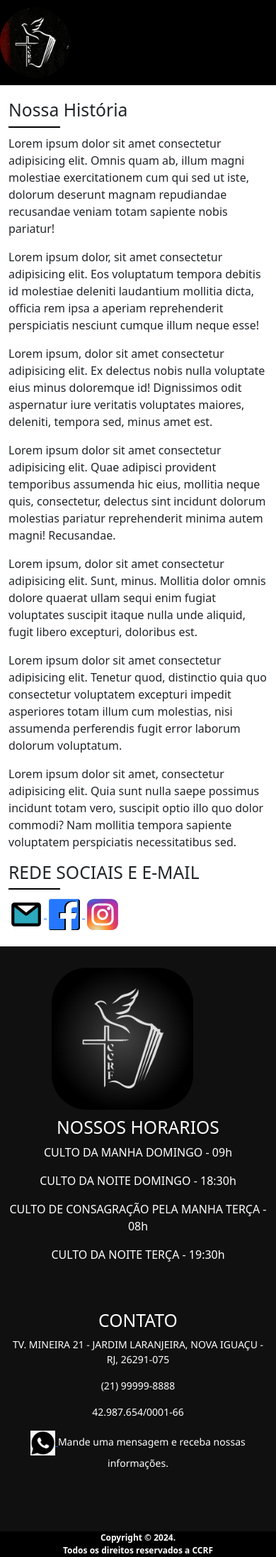
After one commit to williamrx777/ccrf, a Django app: page /quemsomos/ in a window 390 px wide. The commit adds this page. Shown: the whole page at 71% size. Run offline with Django 5.2, Linux system fonts and the light colour scheme.

Commit message:
`Refactor HTML templates and CSS styles for responsive design and layout adjustments`

```diff
--- /dev/null
+++ b/culto/templates/footer.html
@@ -0,0 +1,30 @@
+{% load static %}
+<footer>
+    <div class="container">
+      <img class="logo" width="200px"  src="{% static 'logo.jpg' %}" alt="logo">
+      <div class="horario-footer">
+       <h2>NOSSOS HORARIOS</h2>
+         <p>CULTO DA MANHA DOMINGO - 09h</p>
+         <p>CULTO DA NOITE DOMINGO - 18:30h</p>
+         <p>CULTO DE CONSAGRAÇÃO PELA MANHA TERÇA - 08h</p>
+         <p>CULTO DA NOITE TERÇA - 19:30h</p>
+     </div>
+      <div class="endereco">
+        <h2 class="titulo">CONTATO</h2>
+         <p class="text-center">TV. MINEIRA 21 - JARDIM LARANJEIRA, NOVA IGUAÇU - RJ, 26291-075</p>
+         <p class="text-center">(21) 99999-8888</p>
+         <p class="text-center">42.987.654/0001-66</p>
+         <p>
+           <a href="#">
+             <img class="whatsapp" width="35px" src="{% static 'whatsapp.png' %}" alt="whatsapp">
+           </a>
+           Mande uma mensagem e receba nossas
+           informações.</p>
+     </div>
+
+   </div>
+ </footer>
+ <div class="copyright text-center " style="background-color: black; color: white; width: 100%; height: 100%; font-size: 12px;" >
+    Copyright © 2024.<br>
+Todos os direitos reservados a CCRF
+</div>
--- /dev/null
+++ b/culto/templates/header.html
@@ -0,0 +1,28 @@
+{% load static %}
+<header>
+  <div class="logo-container">
+    <!-- Logo -->
+    <img class="logo" width="100px" src="{% static 'logo-novo.jpg' %}" alt="Logo">
+
+    <!-- Botão de Toggle -->
+    <button class="menu-toggle" id="menuToggle">☰</button>
+  </div>
+
+  <!-- Navegação -->
+  <nav id="menu" class="menu">
+    <a class="rotas" href="{% url 'home' %}">Home</a>
+    <a class="rotas" href="{% url 'quemsomos' %}">Quem Somos</a>
+    <a class="rotas" href="{% url 'culto' %}">Culto</a>
+    <a class="rotas" href="{% url 'contato' %}">Contato</a>
+  </nav>
+</header>
+
+<!-- Script para Toggle -->
+<script>
+  const toggleButton = document.getElementById('menuToggle');
+  const menu = document.getElementById('menu');
+
+  toggleButton.addEventListener('click', () => {
+    menu.classList.toggle('show');
+  });
+</script>
--- /dev/null
+++ b/culto/templates/quem_somos.html
@@ -0,0 +1,41 @@
+{% load static %}
+<!DOCTYPE html>
+<html lang="pt-br">
+<head>
+    <meta charset="UTF-8">
+    <meta name="viewport" content="width=device-width, initial-scale=1.0">
+    <link rel="stylesheet" href="{% static 'styles.css' %}">
+    <link href="https://cdn.jsdelivr.net/npm/bootstrap@5.3.3/dist/css/bootstrap.min.css" rel="stylesheet" integrity="sha384-QWTKZyjpPEjISv5WaRU9OFeRpok6YctnYmDr5pNlyT2bRjXh0JMhjY6hW+ALEwIH" crossorigin="anonymous">
+    <title>Quem Somos</title>
+</head>
+<body>
+    {% include 'header.html' %}
+    <div class="container">
+
+        <h2 class="titulo">Nossa História</h2>
+        <div class="separador"></div>
+        <p>Lorem ipsum dolor sit amet consectetur adipisicing elit. Omnis quam ab, illum magni molestiae exercitationem cum qui sed ut iste, dolorum deserunt magnam repudiandae recusandae veniam totam sapiente nobis pariatur!</p>
+        <p>Lorem ipsum dolor, sit amet consectetur adipisicing elit. Eos voluptatum tempora debitis id molestiae deleniti laudantium mollitia dicta, officia rem ipsa a aperiam reprehenderit perspiciatis nesciunt cumque illum neque esse!</p>
+        <p>Lorem ipsum, dolor sit amet consectetur adipisicing elit. Ex delectus nobis nulla voluptate eius minus doloremque id! Dignissimos odit aspernatur iure veritatis voluptates maiores, deleniti, tempora sed, minus amet est.</p>
+        <p>Lorem ipsum dolor sit amet consectetur adipisicing elit. Quae adipisci provident temporibus assumenda hic eius, mollitia neque quis, consectetur, delectus sint incidunt dolorum molestias pariatur reprehenderit minima autem magni! Recusandae.</p>
+        <p>Lorem ipsum, dolor sit amet consectetur adipisicing elit. Sunt, minus. Mollitia dolor omnis dolore quaerat ullam sequi enim fugiat voluptates suscipit itaque nulla unde aliquid, fugit libero excepturi, doloribus est.</p>
+        <p>Lorem ipsum dolor sit amet consectetur adipisicing elit. Tenetur quod, distinctio quia quo consectetur voluptatem excepturi impedit asperiores totam illum cum molestias, nisi assumenda perferendis fugit error laborum dolorum voluptatum.</p>
+        <p>Lorem ipsum dolor sit amet, consectetur adipisicing elit. Quia sunt nulla saepe possimus incidunt totam vero, suscipit optio illo quo dolor commodi? Nam mollitia tempora sapiente voluptatem perspiciatis necessitatibus sed.</p>
+        <h2 class="titulo">REDE SOCIAIS E E-MAIL</h2>
+        <div class="separador"></div>
+        <div class="sociais">
+            <a href="mailto:ccrfni.rompendoemfe@gmail.com">
+              <img width="50px" src="{% static 'email.svg' %}" alt="email">
+          </a>
+           <a href="https://www.facebook.com/ccrfni.rompendoemfe" target="_blank">
+              <img width="50px" src="{% static 'facebook.svg' %}" alt="facebook">
+           </a>
+          <a href="https://www.instagram.com/comunidade_crf/" target="_blank">
+              <img width="50px" src="{% static 'instagram.svg' %}" alt="instagram">
+          </a>
+          </div>
+    </div>
+    {% include 'footer.html' %}
+    <script src="https://cdn.jsdelivr.net/npm/bootstrap@5.3.3/dist/js/bootstrap.bundle.min.js" integrity="sha384-YvpcrYf0tY3lHB60NNkmXc5s9fDVZLESaAA55NDzOxhy9GkcIdslK1eN7N6jIeHz" crossorigin="anonymous"></script>
+</body>
+</html>
--- a/culto/urls.py
+++ b/culto/urls.py
@@ -3,6 +3,8 @@ from django.urls import path
 
 urlpatterns = [
     path('', views.home, name='home'),
-    path('culto/', views.culto , name='culto'),
+    path('quemsomos/', views.quem_somos, name='quemsomos'),
+    path('culto/', views.culto, name='culto'),
+    path('contato/', views.contato, name='contato'),
 
 ]
--- a/culto/views.py
+++ b/culto/views.py
@@ -10,3 +10,9 @@ def culto(request):
     mensagem = Mensagem.objects.all()
     galeria = Galeria.objects.all()
     return render(request, 'culto.html', {'cultos': culto, 'mensagens': mensagem, 'galerias': galeria})
+
+def quem_somos(request):
+    return render(request, 'quem_somos.html')
+
+def contato(request):
+    return render(request, 'contato.html')
--- a/templates/static/styles.css
+++ b/templates/static/styles.css
@@ -1,44 +1,25 @@
+/* Estilos Gerais */
+body {
+  margin: 0;
+  padding: 0;
+  font-family: 'Times New Roman', Times, serif;
+}
+
+.logo {
+  margin-bottom: 10px;
+  text-align: center;
+  margin-right: 45px;
+  border-radius: 50px;
+}
+
 .fundo {
   background-size: cover;
   background-position: center;
   opacity: 1;
   width: 100%;
   height: 100vh;
-  }
-
-
-
-  aside {
-    padding-top: 50px;
-  }
-
-  .fundo {
   animation: fadeIn 2s ease-in-out forwards;
 }
-
-  /* @keyframes fadeIn {
-    from {
-        opacity: 0;
-    }
-    to {
-        opacity: 1;
-    }
-  } */
-
-  .container {
-    animation: slideIn 1s ease-in-out;
-  }
-
-  /* @keyframes slideIn {
-    from {
-        transform: translateY(0);
-        opacity: 0;
-    }
-    to {
-        transform: translateY(0);
-        opacity: 1;
-    }
-  } */
 
 .horario {
   text-align: center;
@@ -49,18 +30,46 @@
   padding-bottom: 50px;
 }
 
-  .animate__animated {
-    --animate-duration: 1.5s; /* duração da animação */
+.container {
+  padding: 20px 0;
+  animation: slideIn 1s ease-in-out;
 }
 
-  .pastores{
-    padding-top: 50px;
-    padding-bottom: 50px;
+.text-center {
+  text-align: center;
+  font-weight: 800;
+  font-size: 16px;
 }
 
+.img-fluid {
+  padding-top: 15px;
+  width: 100%;
+}
+
+.separador {
+  border: 1px solid black;
+  width: 20%;
+  margin-bottom: 10px;
+}
+
+.texto {
+  font-size: 18px;
+  font-family: 'Courier New', Courier, monospace;
+}
+
+/* Animações */
 @keyframes fadeIn {
   from {
-      transform: translateY(0px);
+    opacity: 0;
+  }
+  to {
+    opacity: 1;
+  }
+}
+
+@keyframes slideIn {
+  from {
+    transform: translateY(50px);
     opacity: 0;
   }
   to {
@@ -69,108 +78,7 @@
   }
 }
 
-  .fade-in {
-    animation: fadeIn 2s ease-in-out;
-  }
-
-  .separador {
-    padding: 10px;
-  }
-
-  .versiculo {
-    font-size: 16px;
-    font-family: Georgia, 'Times New Roman', Times, serif;
-    font-weight: 400;
-  }
-
-
-
-  .container-img {
-    display: flex;
-    flex-wrap: wrap;
-    gap: 15px;
-    font-size: 18px;
-    font-family: Impact, Haettenschweiler, 'Arial Narrow Bold', sans-serif;
-    font-weight: 400;
-    align-items: center;
-  }
-
-  .evento-img {
-    width: 25%;
-    margin-top: 15px;
-    margin-bottom: 15px;
-    cursor: pointer;
-    transition: transform 0.2s; /* smooth zoom */
-  }
-
-  .separador-evento {
-    border: 1px solid black;
-    width: 20%;
-    margin-bottom: 10px;
-  }
-
-  .aviso {
-    position: relative;
-    padding: 10px;
-    border-radius: 5px;
-  }
-
-  .modal {
-    display: none; /* Hidden by default */
-    position: fixed; /* Stay in place */
-    z-index: 1; /* Sit on top */
-    left: 0;
-    top: 0;
-    width: 100%;
-    height: 100%;
-    overflow: auto; /* Enable scroll if needed */
-    background-color: rgb(0, 0, 0); /* Fallback color */
-    background-color: rgba(0, 0, 0, 0.9); /* Black w/ opacity */
-  }
-
-  .modal.show {
-    display: block;
-  }
-
-  .modal-content {
-    margin: auto;
-    display: block;
-    width: 80%;
-    max-width: 700px;
-  }
-
-  .modal-content:hover {
-    transform: scale(1.1); /* Zoom effect */
-  }
-
-  /* Media Queries */
-
-  /* Para telas menores que 768px */
-  @media (max-width: 768px) {
-    .fundo {
-      background-size: contain;
-      height: 200px;
-    }
-
-    .modal-content {
-      max-width: 90%;
-      max-height: 90%;
-    }
-  }
-
-  /* Para telas menores que 480px */
-  @media (max-width: 480px) {
-    .fundo {
-      background-size: contain;
-      height: 200px;
-    }
-
-    .modal-content {
-      max-width: 90%;
-      max-height: 90%;
-    }
-  }
-
+/* Header */
 header {
   padding-top: 10px;
   display: flex;
@@ -181,25 +89,9 @@
   width: 100%;
 }
 
-  .logo-container {
-    display: flex;
-    align-items: center;
-  }
-
-  .icon-container {
-    display: flex;
-    align-items: center;
-  }
-
 header img.logo {
   max-width: 100%;
   height: auto;
-  }
-
-  header .icon {
-    color: white;
-    font-size: 24px;
-    margin: 10px;
 }
 
 header a.rotas {
@@ -209,12 +101,12 @@
   transition: color 0.5s ease;
 }
 
+header a.rotas:hover {
+  color: rgb(103, 2, 2);
+}
+
 .menu {
   display: contents;
-  }
-
-  header a.rotas:hover {
-    color: rgb(103, 2, 2);
 }
 
 .menu-toggle {
@@ -227,17 +119,44 @@
   margin: 10px;
 }
 
+/* Footer */
+footer {
+  padding-top: 10px;
+  display: flex;
+  flex-direction: row;
+  background-color: rgb(16, 16, 16);
+  width: 100%;
+  color: white;
+  text-align: center;
+}
+
+.endereco {
+  display: flex;
+  flex-direction: column;
+  padding: 50px 0;
+}
+
+.endereco p {
+  font-size: 14px;
+  font-family: 'Segoe UI', Tahoma, Geneva, Verdana, sans-serif;
+  font-weight: 300;
+}
+
+/* Responsividade */
 @media (max-width: 768px) {
+  .fundo {
+    background-size: contain;
+    height: 200px;
+  }
+
+  .container {
+    flex-direction: column;
+    align-items: center;
+  }
+
   header {
     flex-direction: column;
     align-items: flex-start;
-    }
-
-    .logo-container {
-        width: 100%;
-        display: flex;
-        justify-content: space-between;
-        align-items: center;
   }
 
   .menu {
@@ -250,122 +169,15 @@
     display: flex;
   }
 
-    .menu-toggle {
-        display: block;
-    }
-
-    header a.rotas {
-        padding: 5px 10px;
-    }
-
-    .sociais {
-        display: none;
-    }
-  }
-
-  .horario-footer {
-    text-align: center;
-  }
-
-  footer {
-    padding-top: 10px;
-    display: flex;
-    flex-direction: row;
-    background-color: rgb(16, 16, 16);
-    width: 100%;
-    color: white;
-  }
-
-  .container {
-    display: flex;
-    flex-direction: row;
-    justify-content: space-between;
-    align-items: center;
-    color: white;
-    flex-wrap: wrap;
-  }
-
-  .endereco {
-    display: flex;
-    flex-direction: column;
-    padding-top: 50px;
-    padding-bottom: 50px;
-    text-align: center;
-  }
-
-  .endereco p {
-    font-size: 14px;
-    font-family: 'Segoe UI', Tahoma, Geneva, Verdana, sans-serif;
-    font-weight: 300;
-  }
-
-  .sociais {
-    color: white;
-  }
-
-  .logo {
-    margin-bottom: 10px;
-    text-align: center;
-    margin-right: 45px;
-    border-radius: 50px;
-  }
-
-  .titulo {
-    text-align: center;
-  }
-
-  .text-center {
-    text-align: center;
-    font-family: 'Times New Roman', Times, serif;
-    font-weight: 800;
-    font-size: 16px;
-  }
-
-  .whatsapp {
-    text-align: center;
-    border-radius: 15px;
-    font-family: 'Times New Roman', Times, serif;
-    font-weight: 800;
-    font-size: 16px;
-  }
-
-  @media (max-width: 768px) {
   footer {
     flex-direction: column;
     align-items: center;
   }
-    .logo {
-      margin-left: 40px;
-      margin-top: 30px;
-    }
-    .container {
-        flex-direction: column;
-        align-items: center;
 }
 
-    .endereco, .horario-footer {
-        padding: 20px 0;
+@media (max-width: 480px) {
+  .fundo {
+    background-size: contain;
+    height: 200px;
   }
 }
-
-  @media (min-width: 768px) {
-    .container {
-      max-width: 1200px;
-    }
-  }
-
-  @media (max-width: 1280px) {
-    .container {
-      max-width: 300px;
-    }
-    .logo{
-      margin-top: 20px;
-      margin-left: 35px;
-    }
-  }
-
-  @media (min-width: 1400px) {
-    .container {
-      max-width: 2000px;
-    }
-  }
```
Also changed, not shown: culto/templates/contato.html (added, +27 -0 lines), culto/templates/culto.html (+42 -0 lines), culto/templates/home.html (+2 -46 lines), galeria/cultos.jpg (added). Lines whose indentation alone changed are shown as unchanged.
